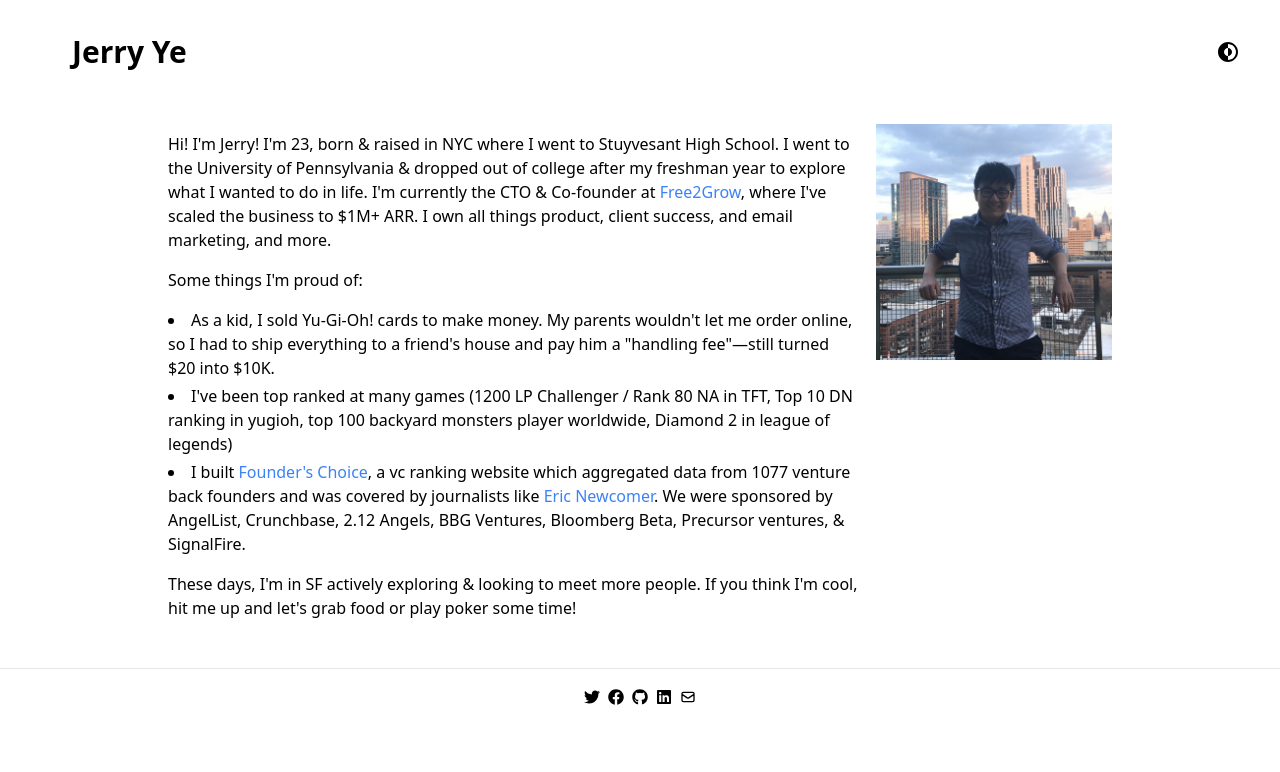
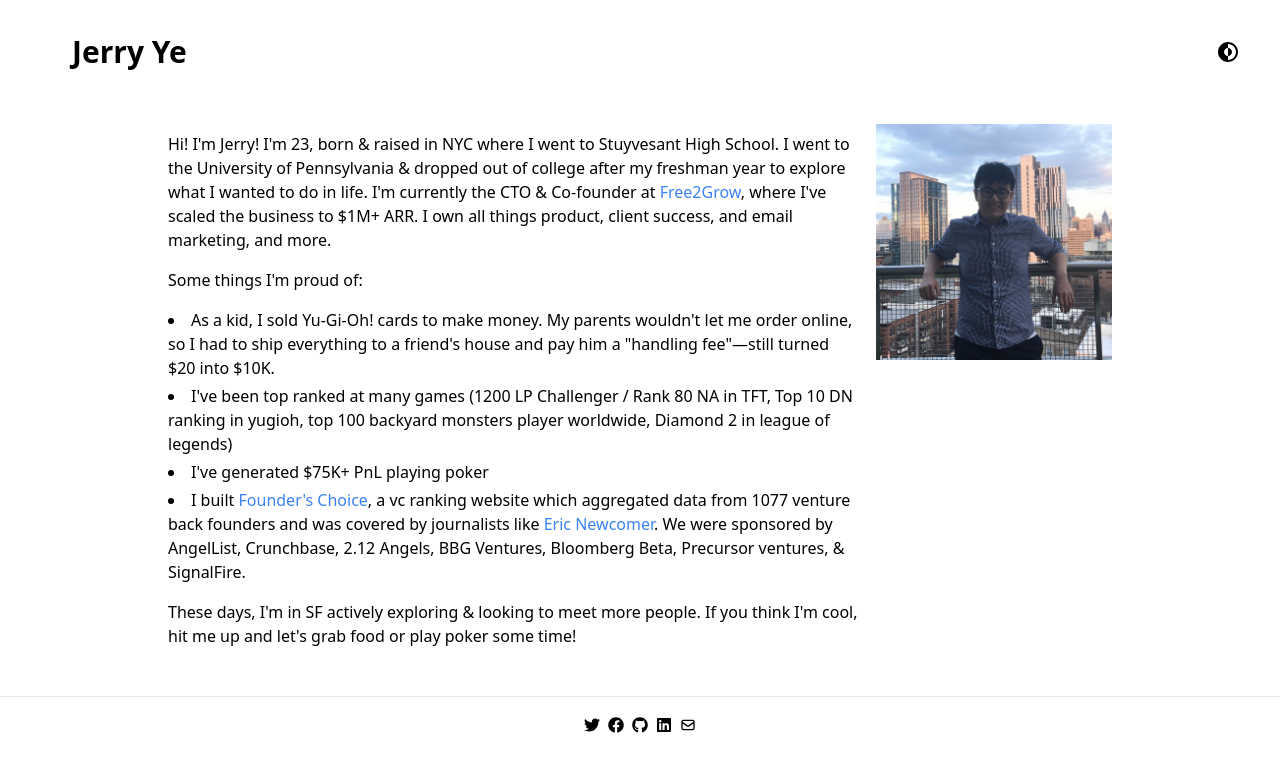
Before and after one commit to jerry1ye10/personal-site, a Next.js app: page / in a window 1280 px wide. Shown: the top 772 px of the page. Built offline with nearby package versions, Linux system fonts and the light colour scheme.

Commit message:
update site

```diff
--- a/pages/index.js
+++ b/pages/index.js
@@ -24,6 +24,7 @@ export default function Home() {
           <ul className="py-2 list-disc list-inside space-y-1">
             <li>As a kid, I sold Yu-Gi-Oh! cards to make money. My parents wouldn't let me order online, so I had to ship everything to a friend's house and pay him a "handling fee"—still turned $20 into $10K.</li>
             <li>I've been top ranked at many games (1200 LP Challenger / Rank 80 NA in TFT, Top 10 DN ranking in yugioh, top 100 backyard monsters player worldwide, Diamond 2 in league of legends)</li>
+            <li>I've generated $75K+ PnL playing poker</li>
             <li>I built <a href="https://www.founderschoicevc.com/" target="_blank" rel="noopener noreferrer" className="text-blue-500">Founder's Choice</a>, a vc ranking website which aggregated data from 1077 venture back founders and was covered by journalists like <a href="https://www.newcomer.co/p/founders-choice-vc-rankings-revealed" target="_blank" rel="noopener noreferrer" className="text-blue-500">Eric Newcomer</a>. We were sponsored by AngelList, Crunchbase, 2.12 Angels, BBG Ventures, Bloomberg Beta, Precursor ventures, & SignalFire.</li>
           </ul>
           <p className="py-2">
```
